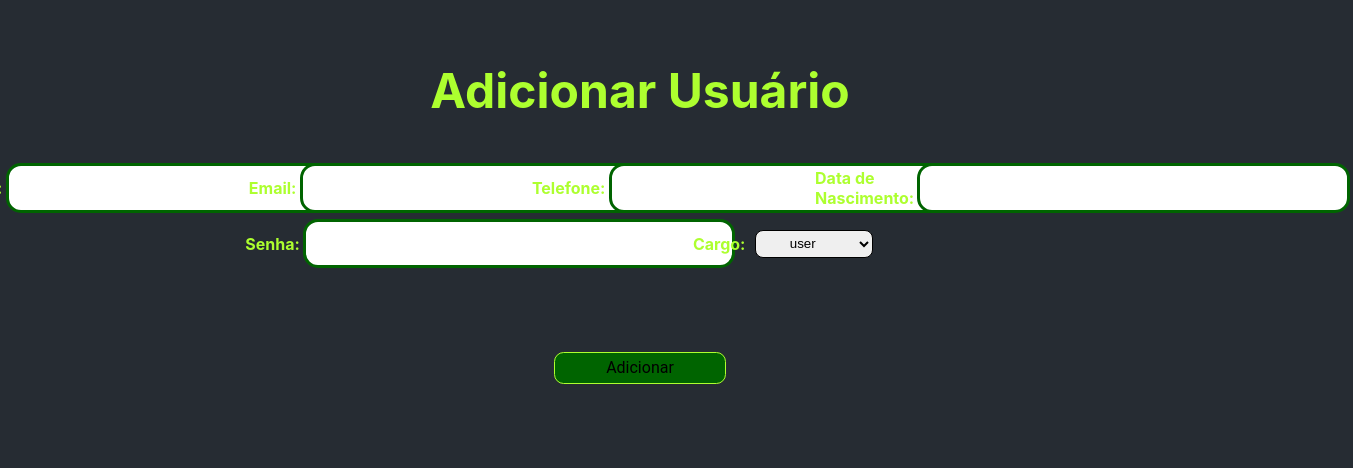
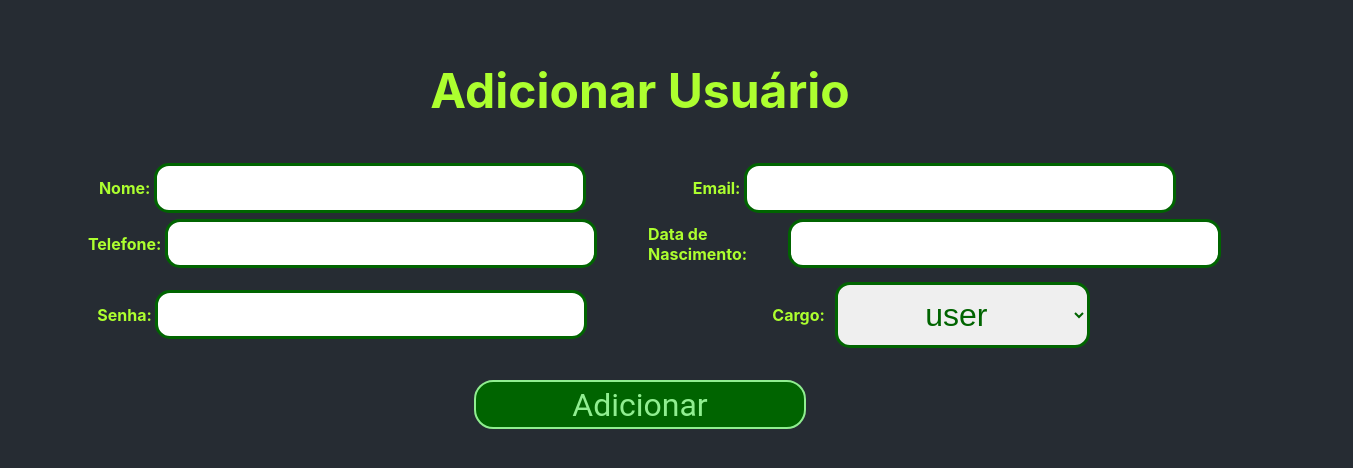
Before and after one commit to indigotech/onboard-lucas-santos, a React (Create React App) app in the folder leme-onboarding/: page /add in a window 1280 px wide. Shown: the top 468 px of the page, 1353 px wide, since content can reach past the window. Built offline with nearby package versions, Linux system fonts and the light colour scheme.

Commit message:
Add componets to Login and Home pages

```diff
--- a/leme-onboarding/src/components/AddUser/AddUser.tsx
+++ b/leme-onboarding/src/components/AddUser/AddUser.tsx
@@ -64,27 +64,27 @@ export class AddUser extends React.Component<{}, AddUserState> {
                         <Col xs={12}>
                             <h2>Adicionar Usuário</h2>
                         </Col>
-                        <Col xs={3}>
+                        <Col xs={6}>
                             <label >Nome:</label>
-                            <Form type="text" name="name" onChangeFunction={this.handleChange} />
+                            <Form type="text" name="name" placeHolder="Insira o nome" onChangeFunction={this.handleChange} />
                         </Col>
-                        <Col xs={3}>
+                        <Col xs={6}>
                             <label>Email:</label>
-                            <Form type="text" name="email" onChangeFunction={this.handleChange} />
+                            <Form type="text" name="email" placeHolder="Insira o email" onChangeFunction={this.handleChange} />
                         </Col>
-                        <Col xs={3}>
+                        <Col xs={6}>
                             <label>Telefone:</label>
-                            <Form type="text" name="phone" onChangeFunction={this.handleChange} />
+                            <Form type="text" name="phone" placeHolder="Insira o DD9XXXXXXXX" onChangeFunction={this.handleChange} />
                          </Col>
-                         <Col xs={3}>
+                         <Col xs={6}>
                             <label>Data de Nascimento:</label>
-                            <Form type="text" name="birthDate" onChangeFunction={this.handleChange} />
+                            <Form type="text" name="birthDate" placeHolder="Insira yyyy-mm-dd" onChangeFunction={this.handleChange} />
                         </Col>
-                        <Col xs={3}>
+                        <Col xs={6}>
                             <label>Senha:</label>
-                            <Form type="password" name="password" onChangeFunction={this.handleChange} />
+                            <Form type="password" name="password" placeHolder="Insira a senha" onChangeFunction={this.handleChange} />
                         </Col>
-                        <Col xs={3}>
+                        <Col xs={6}>
                             <label>Cargo:</label>
                             <Select name="role" onChangeFunction={this.handleChangeSelect} values={["user", "admin"]}></Select>
                         </Col>
--- a/leme-onboarding/src/components/Components/Button.tsx
+++ b/leme-onboarding/src/components/Components/Button.tsx
@@ -1,12 +1,26 @@
 import React from 'react';
+import styled from 'styled-components';
+
+const ButtonStyled = styled.button`
+  display: inline-block;
+  color: lightgreen;
+  font-size: 1em;
+  margin: 0.7em;
+  padding: 0.1em 3em;
+  border: 2px solid lightgreen;
+  border-radius: px;
+  display: block;
+`;
 
 interface buttonState {
     title: string;
+    disable?: boolean;
     onClickFunction: any
 }
 
 interface buttonProps {
     title: string;
+    disable?: boolean;
     onClickFunction: any;
 }
 
@@ -17,6 +31,7 @@ export class Button extends React.Component<buttonProps,buttonState> {
 
         this.state = {
             title: "button",
+            disable: false,
             onClickFunction: null
         }
     }
@@ -24,13 +39,14 @@ export class Button extends React.Component<buttonProps,buttonState> {
     componentDidMount() {
         this.setState({
             title: this.props.title,
+            disable: this.props.disable,
             onClickFunction: this.props.onClickFunction
         })
     }
 
     render () {
         return (
-            <button onClick={this.state.onClickFunction}>{this.state.title}</button>
+            <ButtonStyled onClick={this.state.onClickFunction} disabled={this.state.disable}>{this.state.title}</ButtonStyled>
         );
     }
 }
--- a/leme-onboarding/src/components/Components/Form.tsx
+++ b/leme-onboarding/src/components/Components/Form.tsx
@@ -8,10 +8,11 @@ const Input = styled.input.attrs(props => ({
     // or we can define dynamic ones
     size: props.size || "0.1em",
   }))`
-    color: lightgree;
+    color: darkgreen;
     font-size: 1em;
     border: 3px solid darkgreen;
     border-radius: 15px;
+    text-align:center;
 
     /* here we use the dynamically computed prop */
     margin: ${props => props.size};
@@ -21,12 +22,14 @@ const Input = styled.input.attrs(props => ({
 interface FormState{
     type: string;
     name: string;
+    placeHolder?: string;
     onChangeFunction: any
 }
 
 interface FormProps {
     type: string;
     name: string;
+    placeHolder?: string;
     onChangeFunction: any
 }
 
@@ -38,6 +41,7 @@ export class Form extends React.Component<FormProps, FormState> {
         this.state = {
             type: "",
             name: "",
+            placeHolder: "Insert value",
             onChangeFunction: null
         }
     }
@@ -53,7 +57,7 @@ export class Form extends React.Component<FormProps, FormState> {
     render () {
         return (
             <div>
-                <Input type={this.state.type} name={this.state.name} onChange={this.state.onChangeFunction}/>
+                <Input type={this.state.type} name={this.state.name} placeHolder={this.state.placeHolder} onChange={this.state.onChangeFunction}/>
             </div>
         );
     }
--- /dev/null
+++ b/leme-onboarding/src/components/Components/Label.tsx
@@ -0,0 +1,39 @@
+import React from 'react';
+import styled from 'styled-components';
+
+const LabelStyled = styled.label`
+  font-size: 1em;
+  text-align: center;
+  color: lightgreen;
+`;
+
+interface LabelProps {
+    title: string
+}
+
+interface LabelState {
+    title: string
+}
+
+export class Label extends React.Component<LabelProps, LabelState> {
+
+constructor (props: any) {
+    super(props)
+
+    this.state = {
+        title: "Label"
+    }
+}
+
+componentDidMount () {
+    this.setState({
+        title: this.props.title
+    })
+}
+
+    render (){
+        return (
+            <LabelStyled>{this.state.title}</LabelStyled>
+        );
+    }
+}
--- a/leme-onboarding/src/components/Components/Select.tsx
+++ b/leme-onboarding/src/components/Components/Select.tsx
@@ -1,5 +1,14 @@
 import React from 'react';
-import { queryUsers } from '../GraphQL/Users';
+import styled from 'styled-components';
+
+const SelectStyled = styled.select`
+    color: darkgreen;
+    font-size: 1em;
+    border: 3px solid darkgreen;
+    border-radius: 15px;
+    text-align:center;
+
+`;
 
 interface SelectState {
     name: string;
@@ -41,13 +50,13 @@ export class Select extends React.Component<SelectProps, SelectState> {
 
         return (
             <div>
-                <select name={this.state.name} onChange={this.state.onChangeFunction}>
+                <SelectStyled name={this.state.name} onChange={this.state.onChangeFunction}>
                     {values.map(function(item){
                         return (
                         <option value={item}>{item}</option>
                         )
                     })}
-                </select>
+                </SelectStyled>
             </div>
         );
     }
--- a/leme-onboarding/src/components/Home/HomePage.tsx
+++ b/leme-onboarding/src/components/Home/HomePage.tsx
@@ -4,6 +4,7 @@ import {Table} from 'react-bootstrap';
 import {queryUsers} from '../GraphQL/Users';
 import {history} from '../GraphQL/Authentication';
 import { Grid, Row, Col } from 'react-flexbox-grid';
+import { Button } from '../Components/Button';
 
 export interface UsersListState {
     users : {
@@ -85,7 +86,7 @@ export class HomePage extends React.Component<{}, UsersListState> {
             <h1>
                 <Row>
                     <Col xs={12}>
-                        <button onClick={this.handleAddUser}>Adicionar um novo usuário</button>
+                        <Button title="Adicionar um novo usuário" onClickFunction={this.handleAddUser}/>
                     </Col>
                 </Row>
                 <Row>
@@ -107,8 +108,8 @@ export class HomePage extends React.Component<{}, UsersListState> {
                         })}
                     <Row>
                         <Col>
-                            <button onClick={this.handlePreviousPage} disabled={!this.state.hasPreviosPage}>Anterior</button>
-                            <button onClick={this.handleNextPage}disabled={!this.state.hasNextPage} >Próxima</button>
+                            <Button title="Anterior" onClickFunction={this.handlePreviousPage} disable={!this.state.hasPreviosPage}>Anterior</Button>
+                            <Button title="Próxima" onClickFunction={this.handleNextPage} disable={!this.state.hasNextPage} >Próxima</Button>
                         </Col>
                     </Row>
             </h1>
--- a/leme-onboarding/src/components/Login/LoginPage.tsx
+++ b/leme-onboarding/src/components/Login/LoginPage.tsx
@@ -6,6 +6,7 @@ import {Button} from '../Components/Button';
 import { Row, Col } from 'react-flexbox-grid';
 import {Welcome} from './Welcome';
 import {Form} from '../Components/Form';
+import {Label} from '../Components/Label'
 
 export interface LoginPageState {
     email: string;
@@ -62,13 +63,13 @@ export class Login extends React.Component<{}, LoginPageState> {
                             <Welcome/>
                         </Col>
                         <Col xs={12}>
-                            E-mail:
-                            <Form type="text" name="email" onChangeFunction={this.handleChange} />
+                            <Label title="Email"/>
+                            <Form type="text" name="email" placeHolder="Insira o email" onChangeFunction={this.handleChange} />
                         </Col>
                     <Row>
                         <Col xs={12}>
-                        Senha:
-                        <Form type="password" name="password" onChangeFunction={this.handleChange} />
+                        <Label title="Senha"/>
+                        <Form type="password" name="password" placeHolder="Insira a senha" onChangeFunction={this.handleChange} />
                         </Col>
                     </Row>
                         <Col xs={12}>
--- a/leme-onboarding/src/components/UserInfo/UserInfo.tsx
+++ b/leme-onboarding/src/components/UserInfo/UserInfo.tsx
@@ -1,8 +1,8 @@
 import React from 'react';
 import {queryUser} from '../GraphQL/getUser';
-import { Grid, Row, Col } from 'react-flexbox-grid';
-import './UserInfo.css'
-import { AlertHeading } from 'react-bootstrap/Alert';
+import { Row, Col } from 'react-flexbox-grid';
+import './UserInfo.css';
+import {Label} from '../Components/Label';
 
 interface User {
     id: string
```
